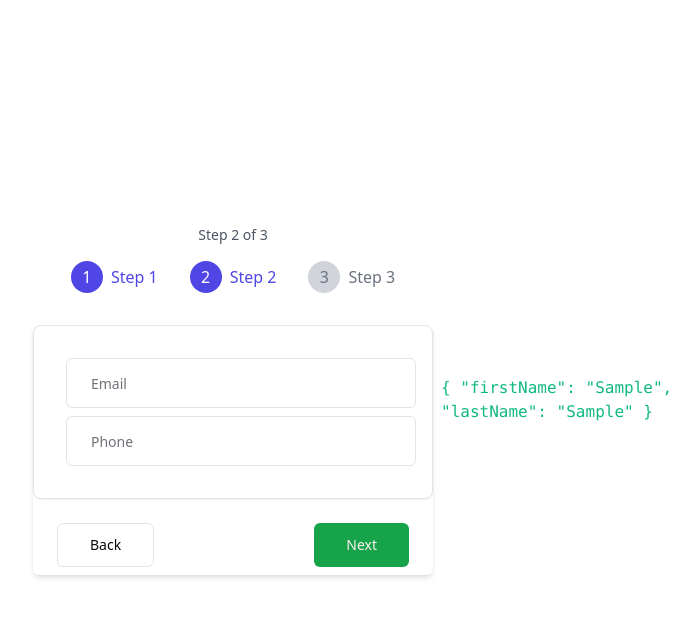
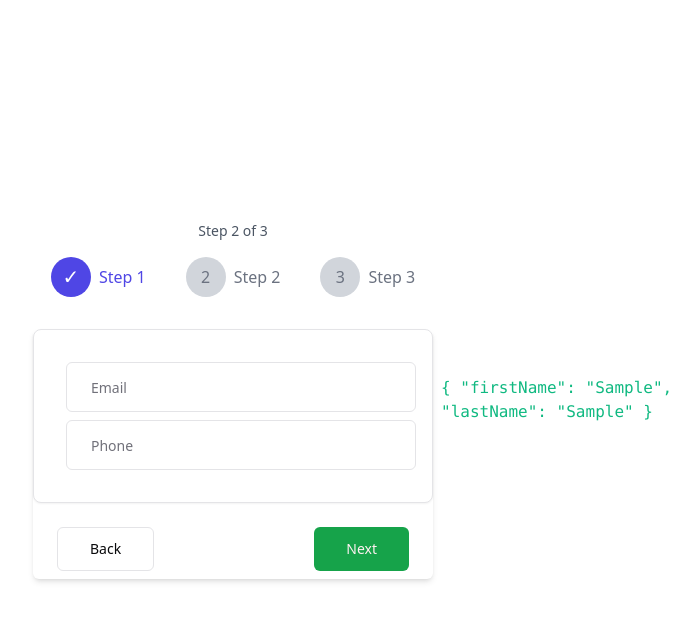
Before and after one commit to awebcode/nextjs-formhook-zod-multistep-form, a Next.js app: page / in a window 1280 px wide. Both pictures are taken after typing "Sample", "Sample" into the empty fields and a click on the button "Next". Shown: the top 620 px of the page, without its empty margins (407-1107 px from the left). Built offline with nearby package versions, Linux system fonts and the light colour scheme.

Commit message:
nextjs-multistep-form-zod v3

```diff
--- a/components/multistep/FormField.tsx
+++ b/components/multistep/FormField.tsx
@@ -18,7 +18,7 @@ const FormField: React.FC<FormFieldProps> = ({
             {...register(name, { valueAsNumber })}
             autoComplete={autoComplete}
         />
-        {error && <span className="text-rose-600 font-medium mt-2">{error.message}</span>}
+        {error && <span className="text-rose-500 font-medium  pl-2">{error.message}</span>}
     </>
 );
 export default FormField;
--- a/components/multistep/MultiStepForm.tsx
+++ b/components/multistep/MultiStepForm.tsx
@@ -1,12 +1,10 @@
 "use client"
 import React from 'react';
-import { useForm, FormProvider, useFormContext, type FieldError } from 'react-hook-form';
+import { useForm, FormProvider} from 'react-hook-form';
 import { zodResolver } from '@hookform/resolvers/zod';
 import { useStepContext } from '@/providers/MultistepFormProvider';
 import { stepOneSchema, stepTwoSchema, stepThreeSchema, type combined } from '@/validation/multi_formSchema';
-import { Card } from '../ui/card';
 import { Button } from '../ui/button';
-import FormField from './FormField';
 import { StepOne } from './Step1';
 import { StepTwo } from './StepTwo';
 import { StepThree } from './StepTheree';
@@ -17,16 +15,27 @@ const steps = [StepOne, StepTwo, StepThree]; // Array of step components
 const stepLabels = ['Step 1', 'Step 2', 'Step 3'];
 export const MultiStepForm = () => {
     const { currentStep, setCurrentStep, formData, setFormData } = useStepContext();
+    const [validationStatus, setValidationStatus] = React.useState<boolean[]>(Array(schemas.length).fill(false));
+
     const methods = useForm<combined>({
         resolver: zodResolver(schemas[currentStep]),
         defaultValues: formData,
         mode: 'all',
         reValidateMode: 'onChange',
         shouldFocusError: true,
-        progressive: true,
+    });
 
-    });
-    const StepsComponent = steps[currentStep];
+
+   //*    When a single form will be valid then mark stepper as valid
+    React.useEffect(() => {
+        setValidationStatus(prevStatus => {
+            const newStatus = [...prevStatus];
+            newStatus[currentStep] = methods.formState.isValid;
+            return newStatus;
+        });
+    }, [methods.formState.isValid, currentStep]);
+
+  //> Submit form
     const onSubmit = (data: combined) => {
         setFormData({ ...formData, ...data });
 
@@ -36,6 +45,9 @@ export const MultiStepForm = () => {
             console.log("Final submission", { ...formData, ...data });
         }
     };
+
+    //** */ Current step
+    const StepsComponent = steps[currentStep];
 
     return (
         <div className='flex justify-between flex-wrap md:flex-nowrap gap-2 min-h-screen max-w-[900px] mx-auto'>
@@ -54,7 +66,7 @@ export const MultiStepForm = () => {
             </div>
             {/* right */}
             <div className="flex  justify-center flex-col items-center w-full ">
-                <Stepper steps={stepLabels} currentStep={currentStep} />
+                <Stepper validationStatus={validationStatus} steps={stepLabels} currentStep={currentStep} setcurrentStep={setCurrentStep} />
                 {/* Stepper */}
                 <FormProvider {...methods}>
                     <form onSubmit={methods.handleSubmit(onSubmit)} className='space-y-6 shadow-md rounded-md  w-auto md:min-w-[400px] md:max-w-md bg-white '>
@@ -62,10 +74,10 @@ export const MultiStepForm = () => {
                         {/* Display errors */}
                         <div className='w-full flex justify-between px-6 pb-2' >
 
-                            <Button size={"lg"} type="button" variant="outline" disabled={currentStep === 0} onClick={() => { if (currentStep > 0) setCurrentStep(currentStep - 1) }}>
+                            <Button size={"lg"} type="button" variant="outline" disabled={currentStep === 0 } onClick={() => { if (currentStep > 0) setCurrentStep(currentStep - 1) }}>
                                 Back
                             </Button>
-                            <Button type="submit" size={"lg"}>{methods.formState.isSubmitting ?<span className="w-5 h-5   animate-spin rounded-full  border-t-2 border-blue-600 "></span>:""}{currentStep === schemas.length - 1 ? "Submit" : "Next"}</Button>
+                            <Button type="submit" disabled={!methods.formState.isValid&&currentStep===steps.length-1} size={"lg"}>{methods.formState.isSubmitting ?<span className="w-5 h-5   animate-spin rounded-full  border-t-2 border-blue-600 "></span>:""}{currentStep === schemas.length - 1 ? "Submit" : "Next"}</Button>
                         </div>
                     </form>
                 </FormProvider>
--- a/components/multistep/Stepper.tsx
+++ b/components/multistep/Stepper.tsx
@@ -3,9 +3,11 @@ import React from 'react';
 interface StepperProps {
     steps: string[];
     currentStep: number;
+    setcurrentStep: (step: number) => void;
+    validationStatus: boolean[];
 }
 
-const Stepper: React.FC<StepperProps> = ({ steps, currentStep }) => {
+const Stepper: React.FC<StepperProps> = ({ steps, currentStep, setcurrentStep, validationStatus }) => {
     return (
         <div className="flex flex-col items-center mb-8">
             {/* Current Step Indicator */}
@@ -14,17 +16,17 @@ const Stepper: React.FC<StepperProps> = ({ steps, currentStep }) => {
             </div>
 
             {/* Step Circles and Labels */}
-            <div className="flex items-center">
+            <div className="flex items-center gap-2 transition-all duration-300 ">
                 {steps.map((step, index) => (
-                    <div key={index} className="flex items-center">
+                    <div key={index} className="flex items-center cursor-pointer" onClick={() => setcurrentStep(index)}>
                         <div
-                            className={`w-8 h-8 rounded-full flex items-center justify-center transition-colors duration-300 ease-in-out ${index <= currentStep ? 'bg-indigo-600 text-white' : 'bg-gray-300 text-gray-500'
+                            className={`w-10 h-10 rounded-full flex items-center justify-center transition-colors duration-300 ease-in-out ${validationStatus[index] ? 'bg-indigo-600 text-white' : 'bg-gray-300 text-gray-500'
                                 }`}
                         >
-                            {index + 1}
+                            {validationStatus[index] ? <span className="text-white text-xl">✓</span> : index + 1}
                         </div>
                         <span
-                            className={`ml-2 transition-colors duration-300 ease-in-out ${index <= currentStep ? 'text-indigo-600' : 'text-gray-500'
+                            className={`ml-2 transition-colors duration-300 ease-in-out ${validationStatus[index] ? 'text-indigo-600 ' : 'text-gray-500'
                                 }`}
                         >
                             {step}
```
